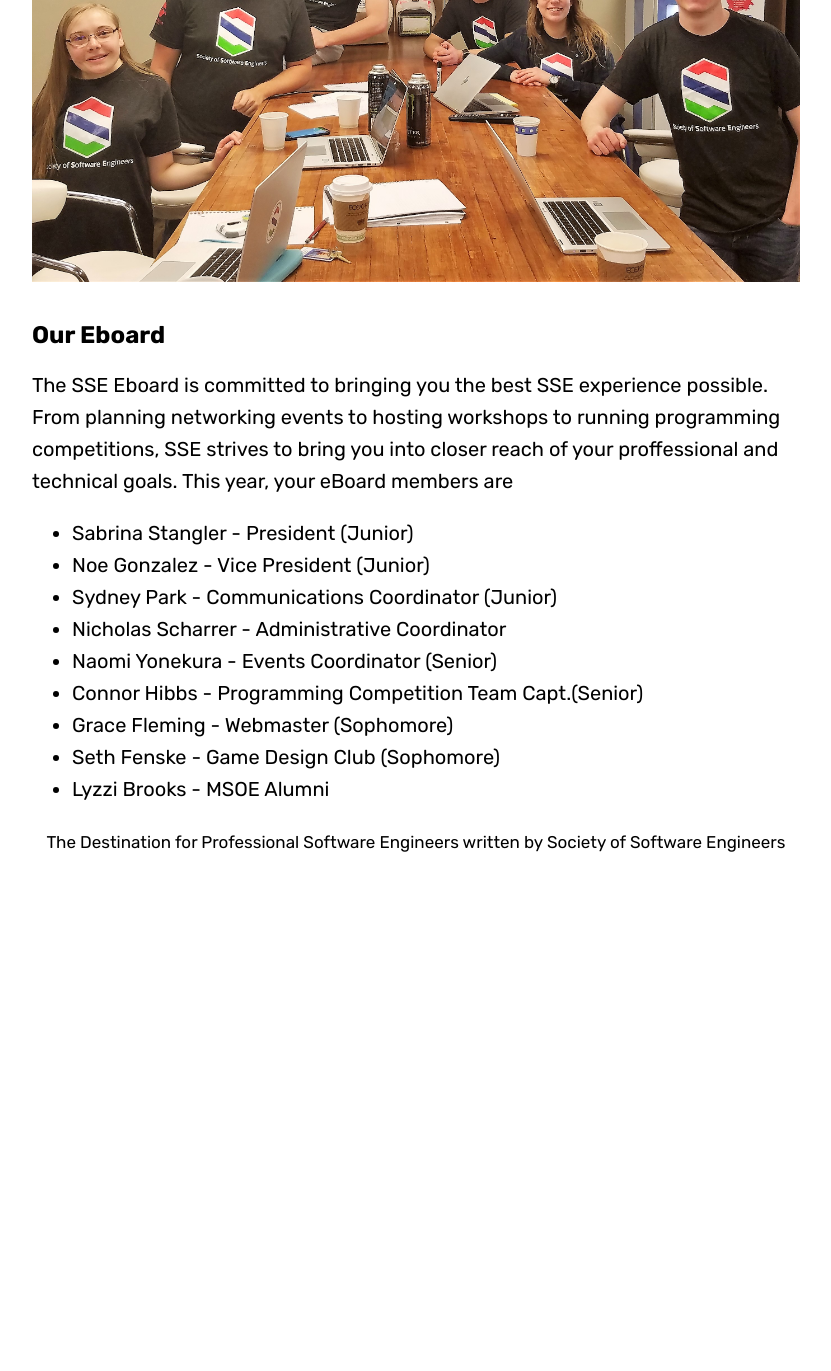
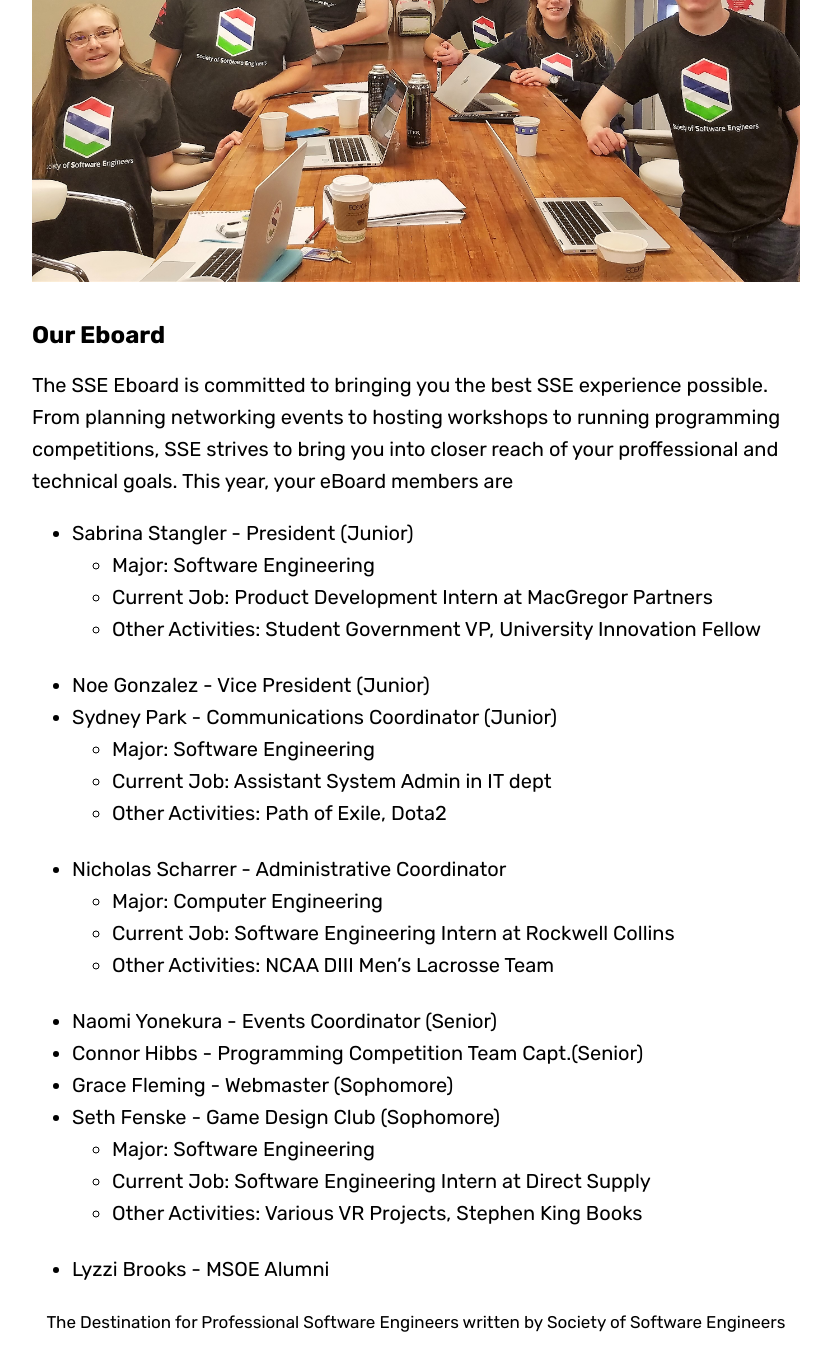
Before and after one commit to msoe-sse/msoe-sse.github.io, a Jekyll site: the page built from eBoard.md, in a window 1280 px wide and 1400 px high, scrolled down 628 px. Shown: the top 1371 px of the window, without its empty margins (224-1055 px from the left). Built offline with Jekyll 4.4.1, drawn with Linux system fonts in a browser that asks for light colours; some web fonts are replaced; before the commit the page ends 1548 px from its top, so only the background shows below that.

Commit message:
Adding in a couple of eboard bios

```diff
--- a/eBoard.md
+++ b/eBoard.md
@@ -12,11 +12,23 @@ published: true
 The SSE Eboard is committed to bringing you the best SSE experience possible. From planning networking events to hosting workshops to running programming competitions, SSE strives to bring you into closer reach of your proffessional and technical goals. This year, your eBoard members are
 
 * Sabrina Stangler - President (Junior)
+    * Major: Software Engineering
+    * Current Job: Product Development Intern at MacGregor Partners
+    * Other Activities: Student Government VP, University Innovation Fellow
 * Noe Gonzalez - Vice President (Junior)
 * Sydney Park - Communications Coordinator (Junior)
+    * Major: Software Engineering
+    * Current Job: Assistant System Admin in IT dept
+    * Other Activities: Path of Exile, Dota2
 * Nicholas Scharrer - Administrative Coordinator
+    * Major: Computer Engineering
+    * Current Job: Software Engineering Intern at Rockwell Collins
+    * Other Activities: NCAA DIII Men's Lacrosse Team
 * Naomi Yonekura - Events Coordinator (Senior)
 * Connor Hibbs - Programming Competition Team Capt.(Senior)
 * Grace Fleming - Webmaster (Sophomore)
 * Seth Fenske - Game Design Club (Sophomore)
+    * Major: Software Engineering
+    * Current Job: Software Engineering Intern at Direct Supply
+    * Other Activities: Various VR Projects, Stephen King Books
 * Lyzzi Brooks - MSOE Alumni
```
